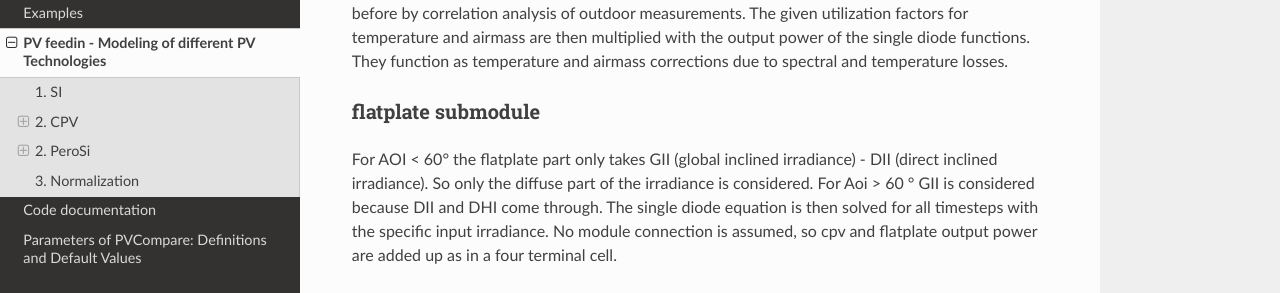
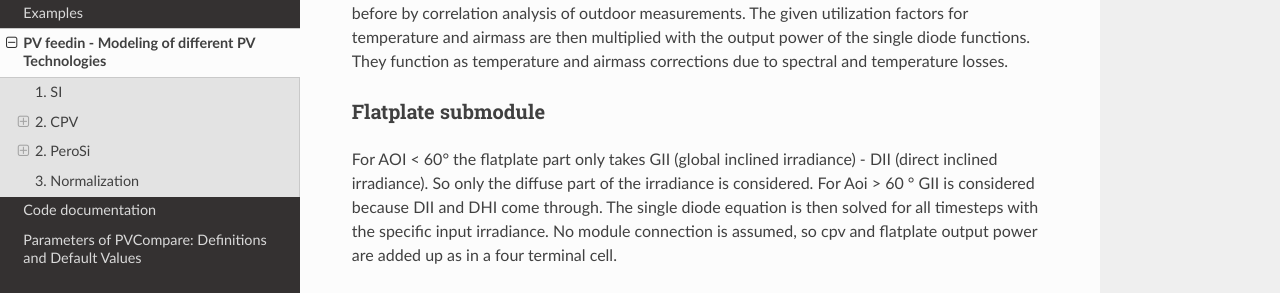
Before and after one commit to greco-project/pvcompare, a Sphinx documentation site: the page built from docs/pv_feedin.rst, in a window 1280 px wide and 900 px high, scrolled down 2703 px. Shown: the part 162-455 px from the top of the window. Built offline with Sphinx 7.4.7 and the Read the Docs theme 2.0.0, drawn with Linux system fonts in a browser that asks for light colours; formulas are drawn with MathJax 3.

```diff
--- a/docs/pv_feedin.rst
+++ b/docs/pv_feedin.rst
@@ -110,7 +110,7 @@ are then multiplied with the output power of the single diode functions. They
 function as temperature and airmass corrections due to spectral and temperature
 losses.
 
-flatplate submodule
+Flatplate submodule
 -------------------
 
 For AOI < 60° the flatplate part only takes GII (global inclined irradiance) -
```
